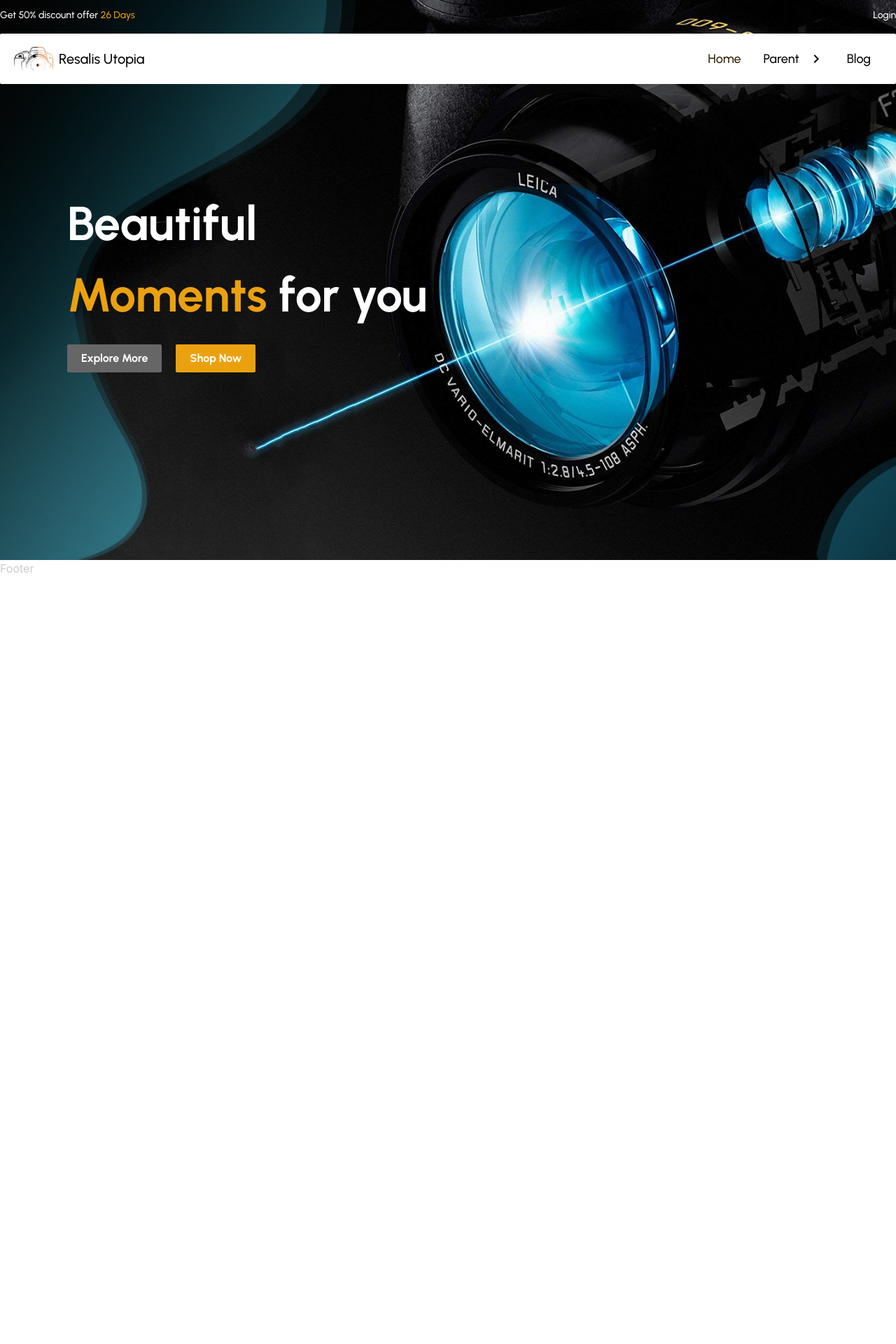
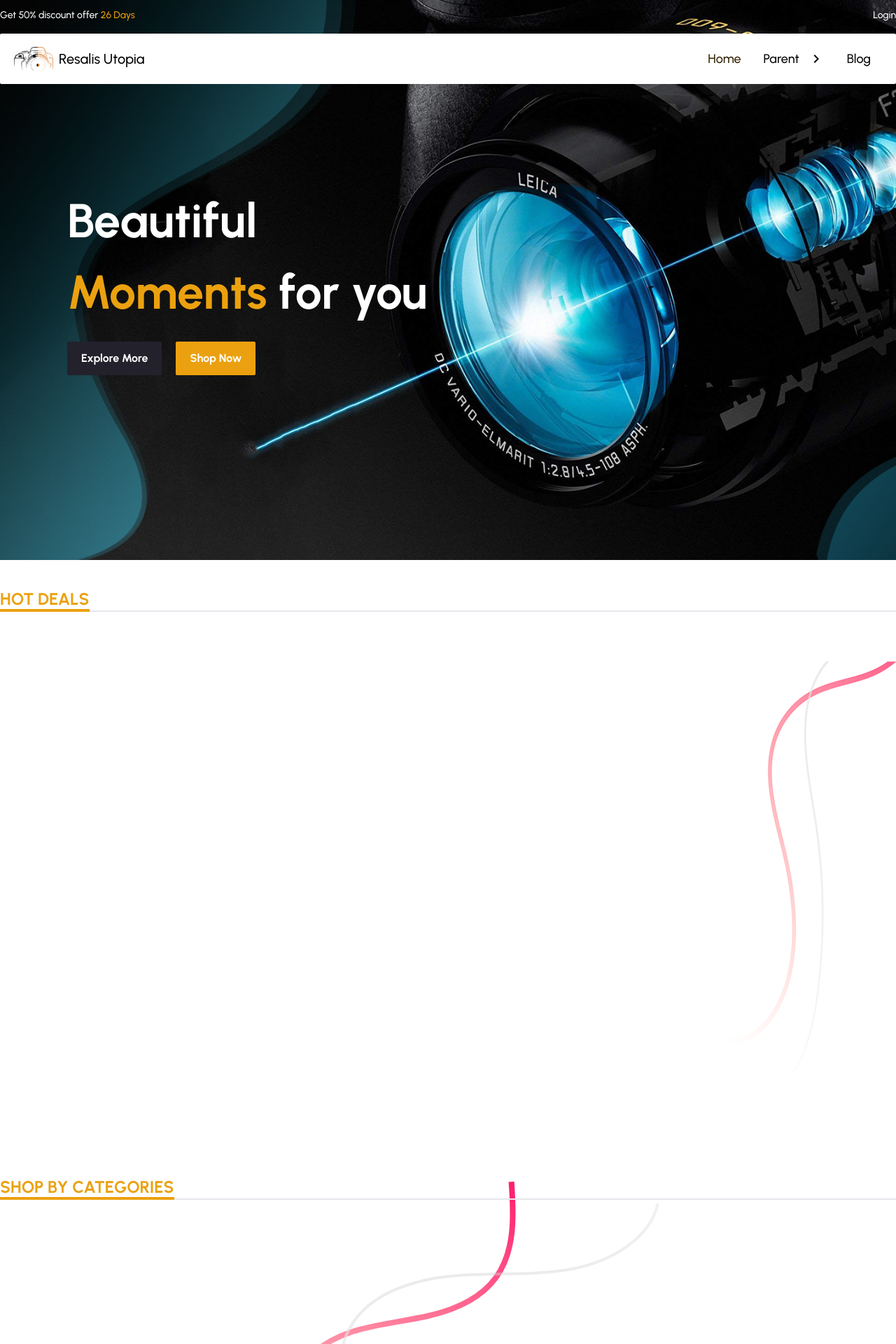
Before and after one commit to super-mela/resales-utopia-client, a React (Create React App) app: page / in a window 1280 px wide. Shown: the top 1920 px of the page at 70% size. Before the commit the page ends 824 px from the top, so only its background shows below. Built offline with nearby package versions, Linux system fonts and the light colour scheme.

Commit message:
advertisement and categories added

```diff
--- /dev/null
+++ b/src/components/Title/Title.jsx
@@ -0,0 +1,14 @@
+import React from "react";
+
+const Title = ({ children }) => {
+  return (
+    <div className="border-b-2">
+      <h1 className="text-2xl text-left uppercase inline border-b-4 border-b-primary font-semibold font-urbanist text-primary">
+        {children}
+      </h1>
+      {/* <hr className="w-[15%] bg-primary border-0 h-[3px]" /> */}
+    </div>
+  );
+};
+
+export default Title;
--- a/src/index.css
+++ b/src/index.css
@@ -4,10 +4,10 @@
 
 @layer components {
   .btn-primary {
-    @apply bg-primary text-white px-5 py-2 font-bold text-[1rem] rounded-sm;
+    @apply bg-primary text-white px-5 py-3 font-bold text-[1rem] rounded-sm;
   }
   .btn-secondary {
-    @apply bg-secondary text-white px-5 py-2 font-bold text-[1rem] rounded-sm;
+    @apply bg-secondary text-white px-5 py-3 font-bold text-[1rem] rounded-sm;
   }
 }
 
--- /dev/null
+++ b/src/pages/Home/Advertise/Advertise.jsx
@@ -0,0 +1,16 @@
+import React from "react";
+import bg from "../../../assets/line-red-top.png";
+import Title from "../../../components/Title/Title";
+
+const Advertise = () => {
+  return (
+    <div
+      className="bg-no-repeat min-h-screen max-w-[1290px] mx-auto bg-right  my-10"
+      style={{ backgroundImage: `url(${bg})` }}
+    >
+      <Title>Hot Deals</Title>
+    </div>
+  );
+};
+
+export default Advertise;
--- a/src/pages/Home/Banner/Banner.jsx
+++ b/src/pages/Home/Banner/Banner.jsx
@@ -4,7 +4,7 @@
 const Banner = () => {
   return (
     <div
-      className="bg-cover min-h-screen bg-bottom flex flex-col items-start justify-center px-24 font-urbanist"
+      className="bg-cover bg-no-repeat min-h-screen bg-bottom flex flex-col items-start justify-center px-24 font-urbanist"
       style={{ backgroundImage: `url(${banner})` }}
     >
       <h1 className="font-bold text-[4.25em] text-white">
--- /dev/null
+++ b/src/pages/Home/Categories/Categories.jsx
@@ -0,0 +1,16 @@
+import React from "react";
+import bg from "../../../assets/line-red.svg";
+import Title from "../../../components/Title/Title";
+
+const Categories = () => {
+  return (
+    <div
+      className="bg-no-repeat min-h-screen max-w-[1290px] mx-auto bg-top my-10"
+      style={{ backgroundImage: `url(${bg})` }}
+    >
+      <Title>Shop By Categories</Title>
+    </div>
+  );
+};
+
+export default Categories;
--- a/src/pages/Home/Home/Home.jsx
+++ b/src/pages/Home/Home/Home.jsx
@@ -1,10 +1,14 @@
 import React from "react";
+import Advertise from "../Advertise/Advertise";
 import Banner from "../Banner/Banner";
+import Categories from "../Categories/Categories";
 
 const Home = () => {
   return (
     <div>
       <Banner></Banner>
+      <Advertise></Advertise>
+      <Categories></Categories>
     </div>
   );
 };
--- a/src/pages/shared/Header/Header.jsx
+++ b/src/pages/shared/Header/Header.jsx
@@ -57,7 +57,7 @@
       {/* main navigations */}
       <div
         className={`navbar min-h-[72px] h-[72px] bg-white text-black max-w-[1290px] mx-auto lg:rounded-sm px-5 mt-4 ${
-          scroll && "fixed w-full rounded-none"
+          scroll && "fixed rounded-none top-[-20px] max-w-full"
         }`}
       >
         <div className="navbar-start w-full">
--- a/tailwind.config.js
+++ b/tailwind.config.js
@@ -6,8 +6,9 @@
       {
         resalesUtopia: {
           primary: "#EBA10F",
-          secondary: "#666",
-          accent: "#1FB2A6",
+          secondary: "#23212C",
+          accent: "#001042",
+          "resales-bg-primary": "#f6f6f6",
         },
       },
     ],
```
Also changed, not shown: src/__.json (added, +26 -0 lines), src/assets/line-red-top.png (added), src/assets/line-red.svg (added).
